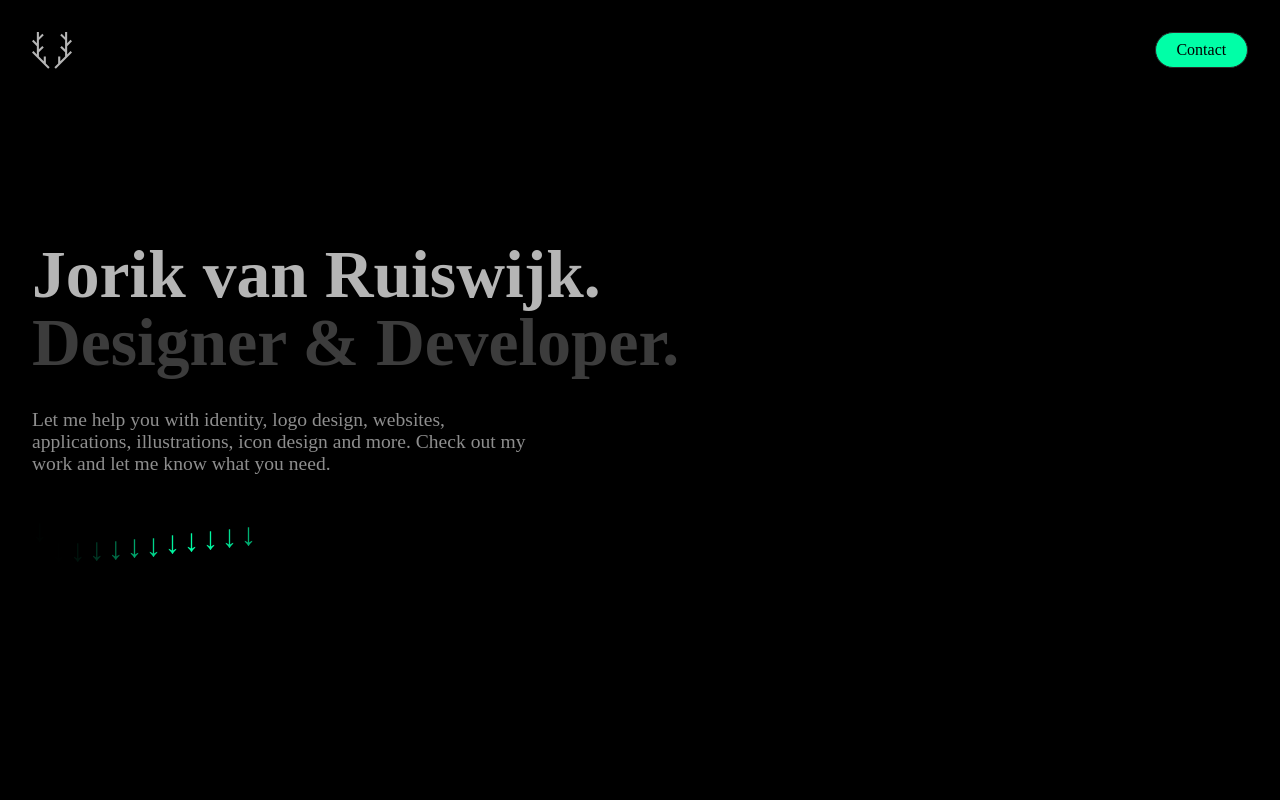
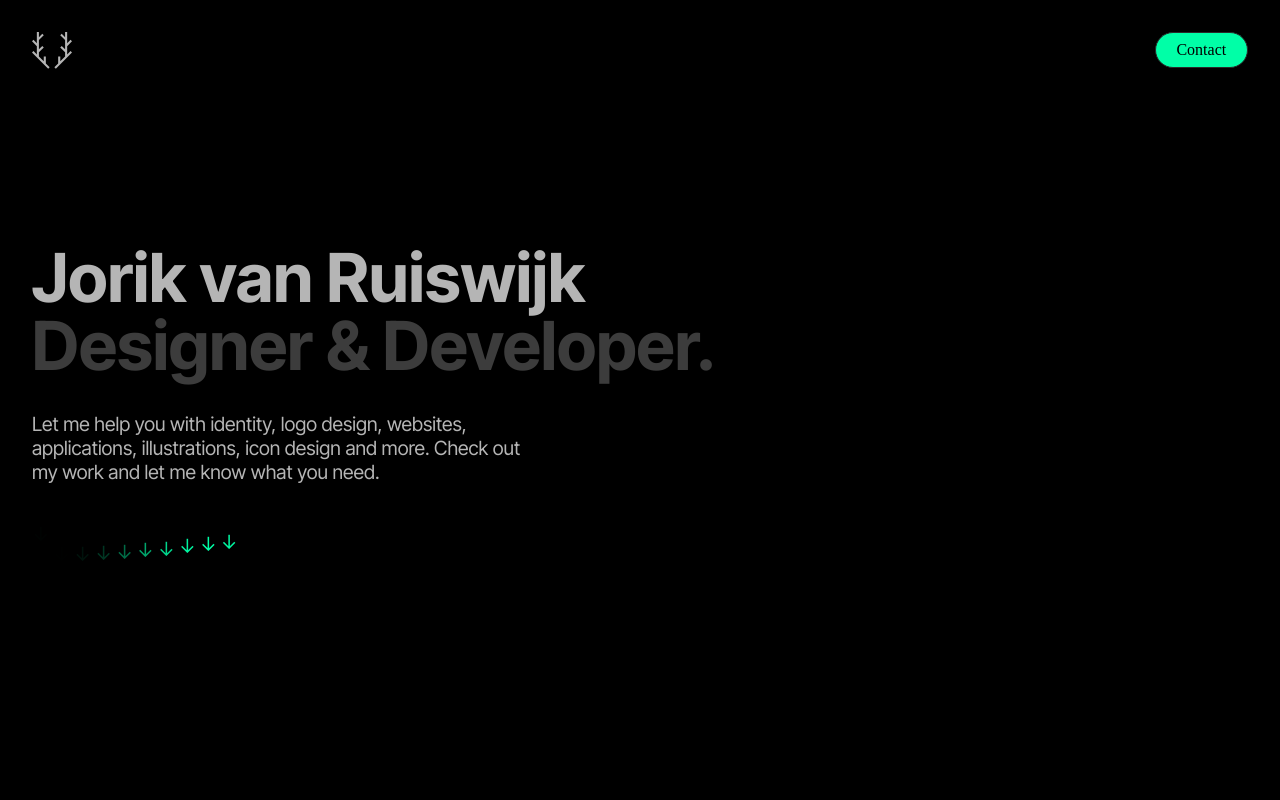
Before and after one commit to HalloJo/jorik-van-ruiswijk, a Next.js app: page / in a window 1280 px wide. Shown: the top 800 px of the page. Built offline with nearby package versions, Linux system fonts and the light colour scheme; a web font is replaced by a local one.

Commit message:
Add Typography to Hero component

```diff
--- a/components/Hero/Hero.module.scss
+++ b/components/Hero/Hero.module.scss
@@ -35,46 +35,13 @@
     order: 1;
   }
 
-  &__title {
-    font-size: calc(44px + 6 * ((100vw - 20px) / 1000));
-    position: relative;
-    z-index: 1;
-    line-height: 1;
-    width: fit-content;
-    color: colors.$lightGray;
-    transition: all 0.5s ease;
-
-    span {
-      font-weight: 700;
-    }
-
-    // background: -webkit-linear-gradient(
-    //   300deg,
-    //   colors.$brightGreen 10%,
-    //   colors.$darkGray
-    // );
-    // -webkit-background-clip: text;
-    // -webkit-text-fill-color: transparent;
-
-    @include mixins.breakpoint(md) {
-      font-size: calc(60px + 6 * ((100vw - 20px) / 1000));
-      margin: 0;
-    }
-  }
-
   &__subtitle {
-    color: colors.$middleGray;
+    color: colors.$middleGray !important;
     margin: 0 0 2rem 0;
-    line-height: 1;
-    position: relative;
-    z-index: 1;
-    width: fit-content;
-    font-size: calc(44px + 6 * ((100vw - 20px) / 1000));
     transition: all 0.5s ease;
 
     @include mixins.breakpoint(md) {
-      font-size: calc(60px + 6 * ((100vw - 20px) / 1000));
-
+      margin: 0 0 2rem 0;
       &::after {
         content: "";
         width: 101%;
@@ -102,13 +69,11 @@
 
   &__summary {
     color: colors.$gray;
-    font-size: calc(16px + 6 * ((100vw - 20px) / 1000));
     width: 100%;
     margin-bottom: 3rem;
 
     @include mixins.breakpoint(md) {
       width: 50%;
-      font-size: calc(12px + 6 * ((100vw - 20px) / 1000));
     }
   }
 
@@ -132,9 +97,8 @@
   }
 
   &__arrow {
-    font-size: calc(24px + 6 * ((100vw - 20px) / 1000));
     animation: scrollDown 3s ease-in-out infinite;
-    color: colors.$brightGreen;
+    color: colors.$brightGreen !important;
 
     @for $i from 1 through 12 {
       &:nth-child(#{$i}) {
--- a/components/Hero/Hero.tsx
+++ b/components/Hero/Hero.tsx
@@ -4,6 +4,7 @@ import * as Animation from "../../utils/animations";
 import Container from "../Container/Container";
 import Row from "../Row/Row";
 import Column from "../Column/Column";
+import Typography from "../Typography/Typography";
 
 const Header = () => {
   return (
@@ -16,30 +17,58 @@ const Header = () => {
             className={styles.hero__text}
             width="12 md:10"
           >
-            <m.h1 {...Animation.inViewChild} className={styles.hero__title}>
-              Jorik van Ruiswijk.
-            </m.h1>
-            <m.h2 {...Animation.inViewChild} className={styles.hero__subtitle}>
+            <Typography variant="h1" as={m.div} {...Animation.inViewChild}>
+              Jorik van Ruiswijk
+            </Typography>
+            <Typography
+              variant="h1"
+              as={m.div}
+              {...Animation.inViewChild}
+              className={styles.hero__subtitle}
+            >
               Designer & Developer.
-            </m.h2>
-            <m.p {...Animation.inViewChild} className={styles.hero__summary}>
+            </Typography>
+            <Typography
+              variant="body"
+              as={m.div}
+              {...Animation.inViewChild}
+              className={styles.hero__summary}
+            >
               Let me help you with identity, logo design, websites,
               applications, illustrations, icon design and more. Check out my
               work and let me know what you need.
-            </m.p>
+            </Typography>
             <m.div {...Animation.arrows} className={styles.hero__arrows}>
-              <p className={styles.hero__arrow}>&darr;</p>
-              <p className={styles.hero__arrow}>&darr;</p>
-              <p className={styles.hero__arrow}>&darr;</p>
-              <p className={styles.hero__arrow}>&darr;</p>
-              <p className={styles.hero__arrow}>&darr;</p>
-              <p className={styles.hero__arrow}>&darr;</p>
-              <p className={styles.hero__arrow}>&darr;</p>
-              <p className={styles.hero__arrow}>&darr;</p>
-              <p className={styles.hero__arrow}>&darr;</p>
-              <p className={styles.hero__arrow}>&darr;</p>
-              <p className={styles.hero__arrow}>&darr;</p>
-              <p className={styles.hero__arrow}>&darr;</p>
+              <Typography variant="body" className={styles.hero__arrow}>
+                &darr;
+              </Typography>
+              <Typography variant="body" className={styles.hero__arrow}>
+                &darr;
+              </Typography>
+              <Typography variant="body" className={styles.hero__arrow}>
+                &darr;
+              </Typography>
+              <Typography variant="body" className={styles.hero__arrow}>
+                &darr;
+              </Typography>
+              <Typography variant="body" className={styles.hero__arrow}>
+                &darr;
+              </Typography>
+              <Typography variant="body" className={styles.hero__arrow}>
+                &darr;
+              </Typography>
+              <Typography variant="body" className={styles.hero__arrow}>
+                &darr;
+              </Typography>
+              <Typography variant="body" className={styles.hero__arrow}>
+                &darr;
+              </Typography>
+              <Typography variant="body" className={styles.hero__arrow}>
+                &darr;
+              </Typography>
+              <Typography variant="body" className={styles.hero__arrow}>
+                &darr;
+              </Typography>
             </m.div>
           </Column>
         </Row>
```
